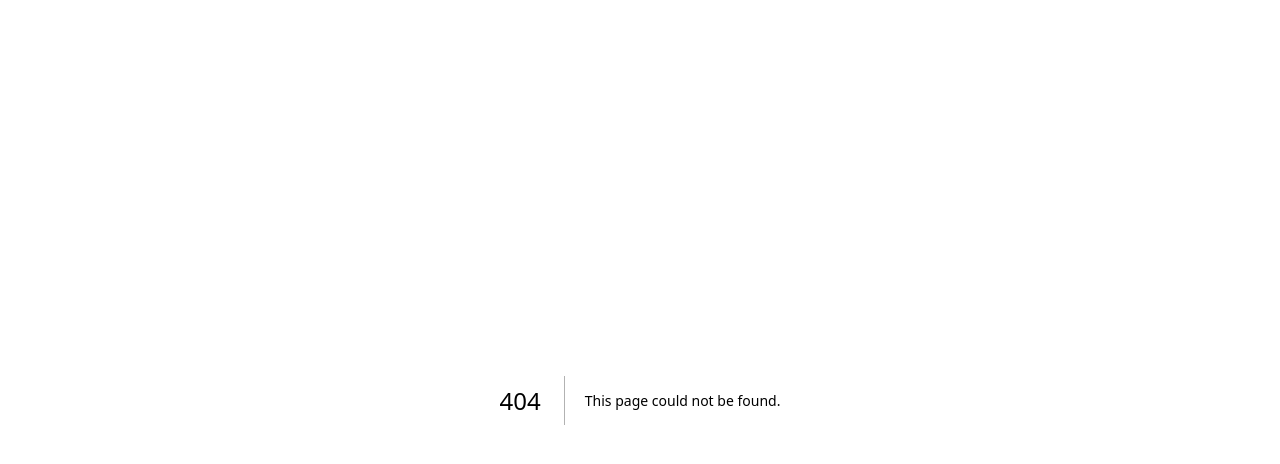
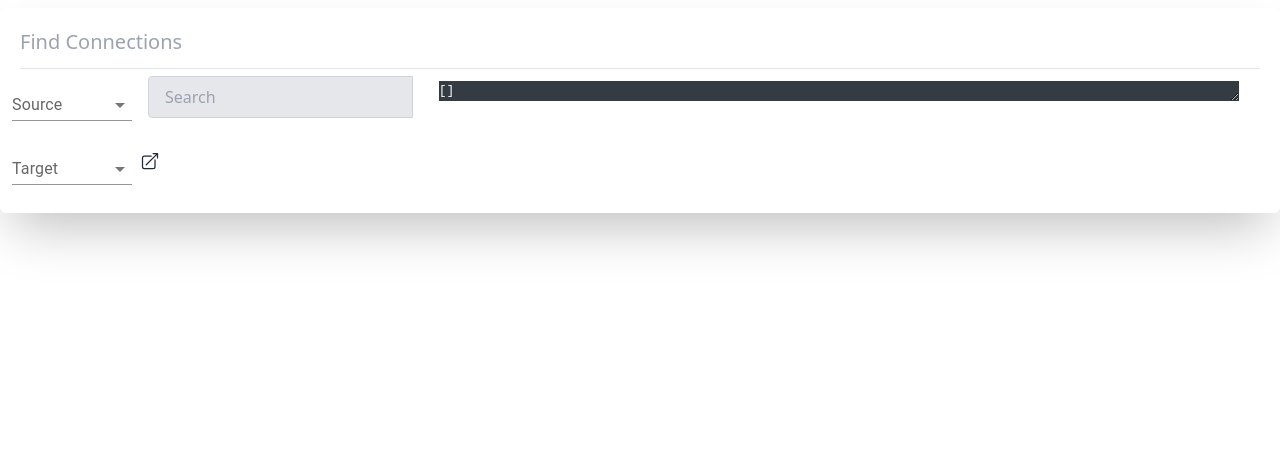
Before and after one commit to Robokishan/Crunchy, a Next.js app in the folder Ui/: page /connections in a window 1280 px wide. Before the commit this address had no page. Shown: the top 464 px of the page. Built offline with nearby package versions, Linux system fonts and the light colour scheme.

Commit message:
add: connection ui

```diff
--- a/Ui/src/components/Companies/index.tsx
+++ b/Ui/src/components/Companies/index.tsx
@@ -10,7 +10,6 @@ import { type CompayDetail } from "~/utils/types";
 import SearchInput from "../SearchInput";
 import { ArrowTopRightOnSquareIcon } from "@heroicons/react/24/solid";
 import ExportToNotion from "../ExportNotionModal";
-import axios from "axios";
 
 export const CompanyDetails = ({
   isLoading = false,
@@ -31,13 +30,6 @@ export const CompanyDetails = ({
     },
     [modalIsOpen]
   );
-
-  useEffect(() => {
-    axios
-      .get("/api/notion/retrieve")
-      .then((response) => console.log(response))
-      .catch((err) => console.error(err));
-  }, []);
 
   const columns = useMemo<MRT_ColumnDef<CompayDetail>[]>(
     () => [
--- /dev/null
+++ b/Ui/src/components/Connection/index.tsx
@@ -0,0 +1,122 @@
+import { FormControl, Grid, TextareaAutosize } from "@mui/material";
+import { useState, useRef, useCallback } from "react";
+import useSWR from "swr";
+import crunchyClient from "~/utils/crunchyClient";
+import TypeSelector from "../TypeSelector";
+import { ArrowTopRightOnSquareIcon } from "@heroicons/react/24/solid";
+
+const DEFAULT_URL = "/public/connection";
+
+export const Connection = () => {
+  const [fetchedData, setData] = useState([]);
+  const abortConRef = useRef<AbortController>();
+  const [sourceType, setSourceType] = useState("");
+  const [sourceValue, setSourceValue] = useState("");
+  const [targetType, setTargetType] = useState("");
+
+  const [url, setSearchUrl] = useState(DEFAULT_URL);
+  const {
+    data,
+    error,
+    isValidating: isLoading,
+    mutate,
+  } = useSWR(url, fetchApi, {
+    revalidateOnMount: false,
+    refreshInterval: 0, // Disable interval call
+    shouldRetryOnError: false, // Disable automatic retries on error
+    dedupingInterval: Infinity, // Disable deduping of requests
+  });
+
+  async function fetchApi(urlPath: string) {
+    if (abortConRef.current) abortConRef.current.abort();
+    abortConRef.current = new AbortController();
+    const response = await crunchyClient.get(urlPath, {
+      signal: abortConRef.current.signal,
+    });
+    setData(response.data);
+    return response;
+  }
+
+  const onSearch = useCallback(
+    ({
+      sourceType,
+      value,
+      targetType,
+    }: {
+      sourceType: string;
+      value: string;
+      targetType: String;
+    }) => {
+      console.log({ sourceType, value, targetType });
+      if (sourceType === "" || value == "" || targetType === "") return;
+      const urlPath = DEFAULT_URL + `?${sourceType}=${value}&key=${targetType}`;
+      setSearchUrl(urlPath);
+    },
+    []
+  );
+
+  return (
+    <div className="mb-2 mt-2 rounded-md bg-white p-5 shadow-2xl">
+      <div className="flex items-center gap-2">
+        <h1 className="mr-5 text-center text-xl text-gray-400">
+          Find Connections
+        </h1>
+        <span className="relative flex h-3 w-3">
+          {isLoading && (
+            <>
+              <span className="absolute inline-flex h-full w-full animate-ping rounded-full bg-sky-400 opacity-75"></span>
+              <span className="relative inline-flex h-3 w-3 rounded-full bg-sky-500"></span>
+            </>
+          )}
+        </span>
+      </div>
+      <hr className="my-3 h-px border-0 bg-gray-200 " />
+
+      <Grid container spacing={2}>
+
+      <Grid item xs={8} md={4}>
+      <Grid container spacing={2} alignItems="center">
+
+      <FormControl variant="standard" sx={{ m: 1, minWidth: 120 }}>
+        <TypeSelector
+          label="Source"
+          labelId="source-Label-Type"
+          selectId="source-select"
+          handleChange={(e) => setSourceType(e.target.value)}
+        />
+      </FormControl>
+      <FormControl variant="standard" sx={{ m: 1, minWidth: 120 }}>
+        <input
+          type="text"
+          placeholder="Search"
+          onChange={(e) => setSourceValue(e.target.value)}
+          className="rounded-l border border-gray-300 bg-gray-200 px-4 py-2 focus:bg-white focus:outline-none"
+        />
+      </FormControl>
+      <FormControl variant="standard" sx={{ m: 1, minWidth: 120 }}>
+        <TypeSelector
+          label="Target"
+          labelId="target-Label-Type"
+          selectId="target-select"
+          handleChange={(e) => setTargetType(e.target.value)}
+        />
+      </FormControl>
+      <button
+        onClick={() => onSearch({ sourceType, targetType, value: sourceValue })}
+      >
+        <ArrowTopRightOnSquareIcon className="h-5 w-5 fill-gray-800" />
+      </button>
+      </Grid>
+      </Grid>
+      <Grid item xs={8} md={4}>
+        <TextareaAutosize maxRows={100} style={{
+          width: "100vh",
+          background: "#353B43",
+          color: "#F9F9F9",
+          fontFamily: "monospace",
+        }} value={JSON.stringify(fetchedData, null, 2)} />
+        </Grid>
+      </Grid>
+    </div>
+  );
+};
--- /dev/null
+++ b/Ui/src/components/TypeSelector/index.tsx
@@ -0,0 +1,27 @@
+import { FormControl, InputLabel, MenuItem, Select } from "@mui/material";
+import React from "react";
+
+type Props = {
+  handleChange: any;
+  labelId:string,
+  selectId:string,
+  label:string,
+};
+
+export default function TypeSelector({labelId, label,selectId, handleChange }: Props) {
+  return (
+    <>
+      <InputLabel id={labelId}>{label}</InputLabel>
+      <Select
+        labelId={labelId}
+        id={selectId}
+        label={label}
+        onChange={handleChange}
+      >
+        <MenuItem value="industry">Industry</MenuItem>
+        <MenuItem value="company">Company</MenuItem>
+        <MenuItem value="founder">Founder</MenuItem>
+      </Select>
+      </>
+  );
+}
--- /dev/null
+++ b/Ui/src/pages/connections.tsx
@@ -0,0 +1,10 @@
+/* eslint-disable @typescript-eslint/no-misused-promises */
+/* eslint-disable @typescript-eslint/no-unsafe-assignment */
+import { Connection } from "~/components/Connection";
+export default function Connections() {
+  return (
+    <>
+      <Connection/>
+    </>
+  );
+}
```
Also changed, not shown: 2 other files (tests, documents, lock files or other folders).
